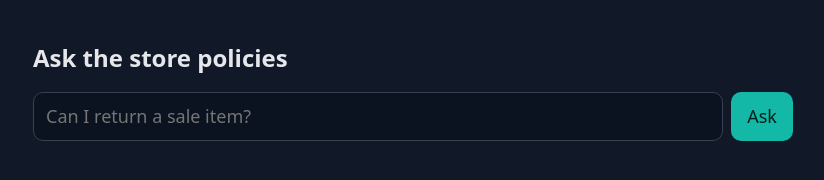
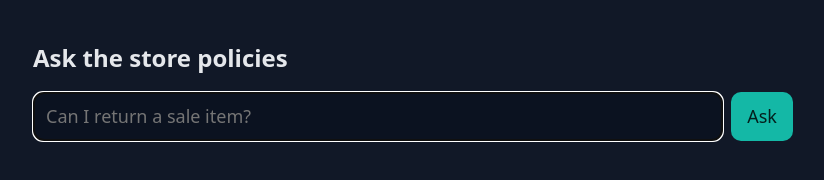
Before and after one commit to AiFirstDevelopment/python-essentials-for-rag, a plain HTML site: page app/index.html in a window 1280 px wide. Shown: the whole page, without its empty margins (227-1051 px from the left). Drawn offline with Linux system fonts and the light colour scheme.

Commit message:
The chat box has focus when the page opens

```diff
--- a/app/index.html
+++ b/app/index.html
@@ -20,7 +20,7 @@
 <h1>Ask the store policies</h1>
 <div id="log"></div>
 <form id="ask">
-  <input id="q" placeholder="Can I return a sale item?" autocomplete="off" required>
+  <input id="q" placeholder="Can I return a sale item?" autocomplete="off" required autofocus>
   <button>Ask</button>
 </form>
 <script>
```
